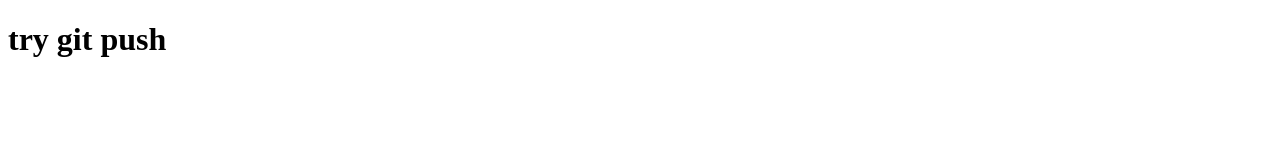
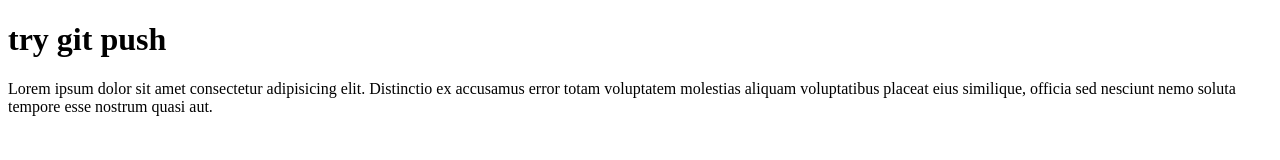
Before and after one commit to kp-muhammad/practice, a plain HTML site: page index.html in a window 1280 px wide. Drawn offline with Linux system fonts and the light colour scheme.

Commit message:
second commit

```diff
--- a/index.html
+++ b/index.html
@@ -7,5 +7,6 @@
 </head>
 <body>
     <h1>try git push</h1>
+    <p>Lorem ipsum dolor sit amet consectetur adipisicing elit. Distinctio ex accusamus error totam voluptatem molestias aliquam voluptatibus placeat eius similique, officia sed nesciunt nemo soluta tempore esse nostrum quasi aut.</p>
 </body>
 </html>
```
